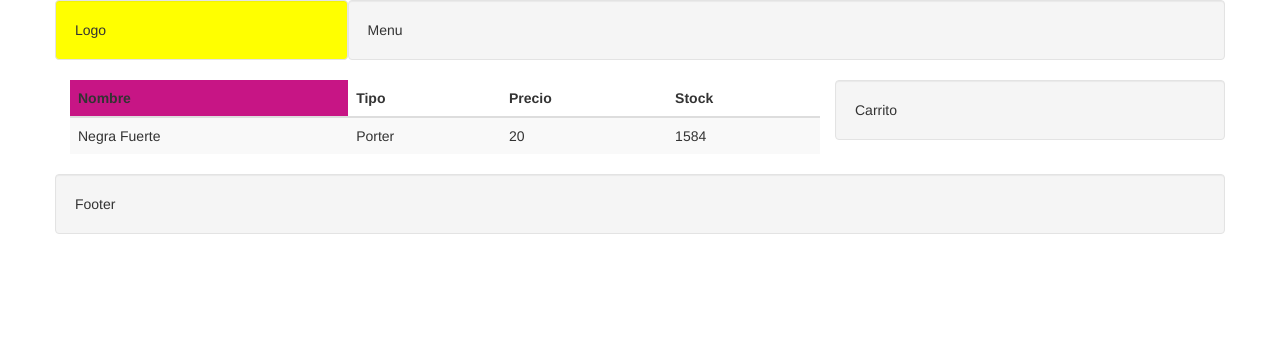
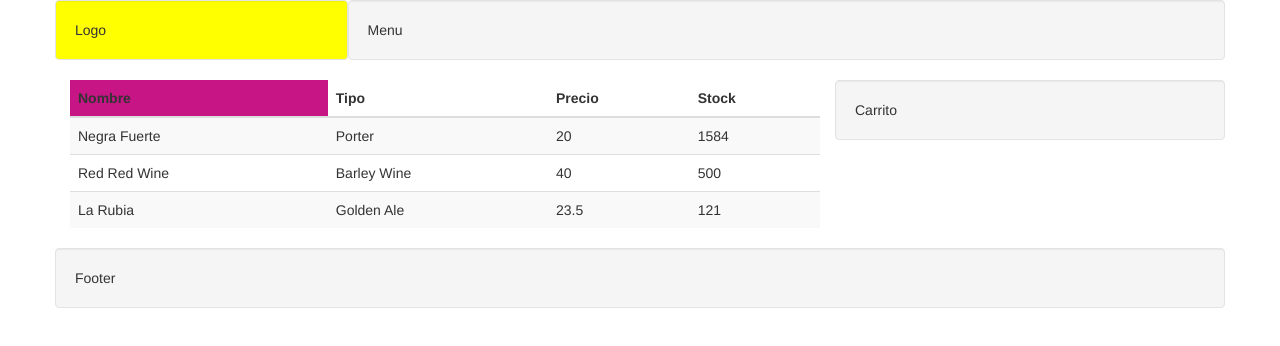
Before and after one commit to Unicen/Angular2-Seminario, an Angular app in the folder Brewery/: page / in a window 1280 px wide. Shown: the top 346 px of the page. Built offline with nearby package versions, Linux system fonts and the light colour scheme.

Commit message:
03-DirectivesPipes - *ngFor in the list of beers

```diff
--- a/Brewery/src/app/beer-list/beer-list.component.html
+++ b/Brewery/src/app/beer-list/beer-list.component.html
@@ -8,7 +8,7 @@
     </tr>
   </thead>
   <tbody>
-    <tr>
+    <tr *ngFor="let beer of beers">
       <td>{{beer.name}}</td>
       <td>{{beer.style}}</td>
       <td>{{beer.price}}</td>
--- a/Brewery/src/app/beer-list/beer-list.component.ts
+++ b/Brewery/src/app/beer-list/beer-list.component.ts
@@ -6,12 +6,25 @@ import { Component, OnInit } from '@angular/core';
   styleUrls: ['./beer-list.component.css']
 })
 export class BeerListComponent implements OnInit {
-beer = {
+beers = [{
   name: "Negra Fuerte",
   style: "Porter",
   price: 20,
   stock: 1584
-}
+},
+{
+  name: "Red Red Wine",
+  style: "Barley Wine",
+  price: 40,
+  stock: 500
+},
+{
+  name: "La Rubia",
+  style: "Golden Ale",
+  price: 23.5,
+  stock: 121
+}]
+
   constructor() { }
 
   ngOnInit() {
```
